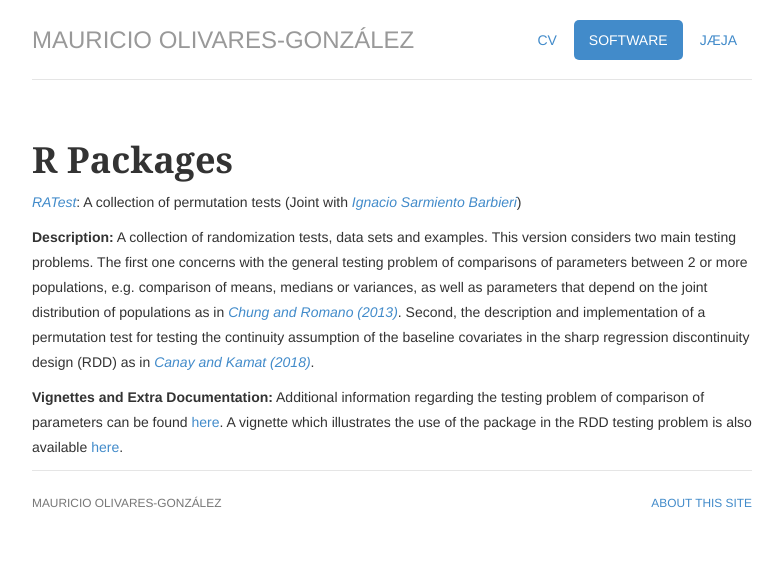
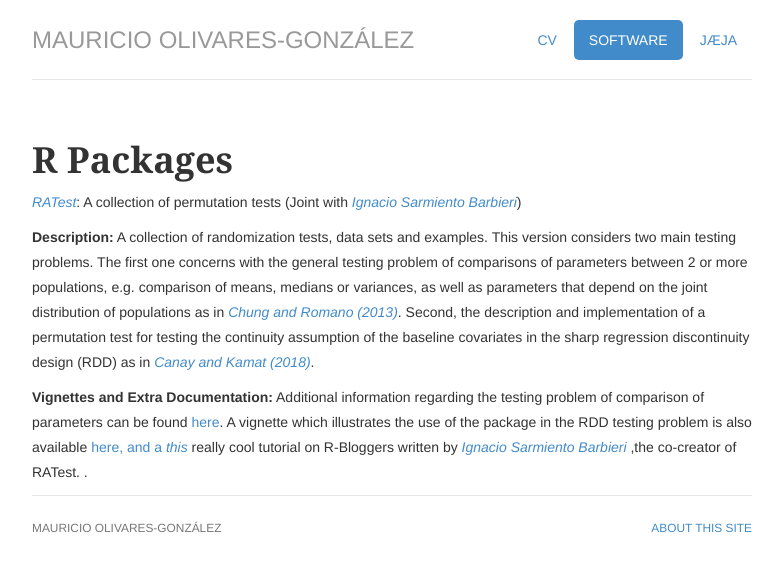
Before and after one commit to mauolivares/mauolivares.github.io, a Jekyll site: the page built from software/index.html, in a window 1280 px wide. Shown: the top 572 px of the page, without its empty margins (248-1031 px from the left). Built offline with Jekyll 4.4.1, drawn with Linux system fonts in a browser that asks for light colours.

Commit message:
R-Bloggers entry

```diff
--- a/jaeja/index.html
+++ b/jaeja/index.html
@@ -17,7 +17,7 @@ description: A compendium of causes with no apparent direction whatsoever.
 
 				<p> J&#230;ja, that beautiful Icelandic word which can mean a lot of things.</p>
 
-				<h2>R</h2>
+				<h3>R</h3>
 
 					<ul class="list-unstyled">
 					<li><a href="https://economics.illinois.edu/profile/lvrsgnz2">Intro to R</a></li>
--- a/software/index.html
+++ b/software/index.html
@@ -17,7 +17,8 @@ description: Mauricio's Software.
 				<p><strong>Description:</strong> A collection of randomization tests, data sets and examples. This version considers two main testing problems. The first one concerns with the general testing problem of comparisons of parameters between 2 or more populations, e.g. comparison of means, medians or variances, as well as parameters that depend on the joint
 				distribution of populations as in <em><a href="https://projecteuclid.org/euclid.aos/1366138199">Chung and Romano (2013)</a></em>. Second, the description and implementation of a permutation test for testing the continuity assumption of the baseline covariates in the sharp regression discontinuity design (RDD) as in <em><a href="https://academic.oup.com/restud/article/85/3/1577/4583623">Canay and Kamat (2018)</a></em>.</p>
 
-				<p><strong>Vignettes and Extra Documentation:</strong> Additional information regarding the testing problem of comparison of parameters can be found <a href="/files/permTest.pdf">here</a>. A vignette which illustrates the use of the package in the RDD testing problem is also available <a href="/files/RDperm.pdf">here</a>.</p>
+				<p><strong>Vignettes and Extra Documentation:</strong> Additional information regarding the testing problem of comparison of parameters can be found <a href="/files/permTest.pdf">here</a>. A vignette which illustrates the use of the package in the RDD testing problem is also available <a href="/files/RDperm.pdf">here, and a
+				<em><a href="https://www.r-bloggers.com/ratest-a-randomization-tests-package-is-available-on-cran/">this</a></em> really cool tutorial on R-Bloggers written by <em><a href="https://ignaciomsarmiento.github.io/">Ignacio Sarmiento Barbieri</a></em> ,the co-creator of RATest. </a>.</p>
 
 
 </div>
```
